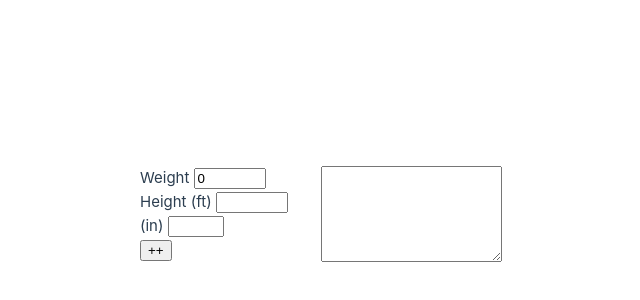
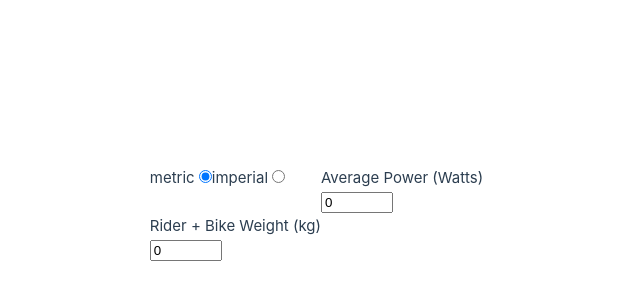
Before and after one commit to trainerday/calculators, a Vue app: page / in a window 1280 px wide. Shown: the part 186-486 px from the top of the page, without its empty margins (319-959 px from the left). Built offline with nearby package versions, Linux system fonts and the light colour scheme.

Commit message:
Taking a small break, lots of redoing of work as I research more

```diff
--- a/package.json
+++ b/package.json
@@ -9,6 +9,7 @@
     "preview": "vite preview"
   },
   "dependencies": {
+    "eslint": "^9.27.0",
     "vue": "^3.5.13"
   },
   "devDependencies": {
--- a/src/App.vue
+++ b/src/App.vue
@@ -1,42 +1,48 @@
 <script setup>
 import { ref } from 'vue';
+import Number_box_with_text from './components/number_box_with_text.vue';
+import Custom_radio_form_group from './components/custom_radio_form_group.vue'
 
-let height = ref(0);
+let is_metric = ref(true);
+let unit_systems = ref([{
+  label: "metric",
+  value: "kg"
+}, {
+  label: "imperial",
+  value: "lbs"
+}]) ;
+
 let weight = ref(0);
-
-function adjust(amount) {
-
-}
-
-function changeWeight(e) {
-  weight.value = e.target.value;
-  console.log(weight.value);
-}
-
-function changeHeight(e, scale) {
-
-  console.log(e.target.value)
-}
-
-function al(str) {
-  alert(str);
-}
+let power = ref(0);
+let unit = ref('kg');
 
 </script>
 
 <template>
-  <form>
-    <p>Weight <input required type="number" :value="weight" @change="changeWeight($event)" id="weight" min="0" max="1000"></p>
-    <p>
-      Height (ft) <input required type="number" @change="changeHeight($event, 12)" id="feet" min="0" max="1000"> <br>
-      (in) <input required type="number" @change="changeHeight($event, 1)" id="in" min="0" max="11">
-    </p>
+  <div class="units">
+    <Custom_radio_form_group
+      v-model="unit"
+      v-bind:fields="unit_systems"
+      name="unitsys"
+    />
+  </div>
+  <div class="energy">
+    <Number_box_with_text
+      text="Average Power"
+      unit="Watts"
+      :params="{min: -100, max: 2700}"
+      v-model="power"
+    />
+  </div>
+  <div class="weight">
+    <Number_box_with_text
+      text="Rider + Bike Weight"
+      :unit="unit"
+      :params="{min: 0, max: 1000}"
+      v-model="weight"
+    />
+  </div>
 
-    <button type="submit" @click="adjust()">++</button>
-
-  </form>
-
-  <textarea v-on:keyup.s="al('Wowza');"></textarea>
 </template>
 
 <style scoped>
--- /dev/null
+++ b/src/components/custom_radio_form_group.vue
@@ -0,0 +1,39 @@
+<script setup>
+import { ref, defineProps, defineModel } from 'vue';
+
+const props = defineProps({
+    fields: {
+        type: Array,
+        required: true,
+    },
+    name : {
+        type: String,
+        required: true,
+    }
+})
+
+let selected_value = defineModel();
+
+let should_be_checked = ref(true) ;
+function check_check() {
+    if (should_be_checked) {
+        should_be_checked = false;
+        return true;
+    }
+    else {
+        return false;
+    }
+}
+</script>
+
+<template>
+    <label v-for="(i, index) in fields" :key="index" class="radio-container"> {{ i.label }}
+        <input type="radio" :name="name" :value="i.value" v-model="selected_value">
+        <span class="checkmark"></span>
+    </label>
+
+</template>
+
+<style scoped>
+
+</style>
--- /dev/null
+++ b/src/components/number_box_with_text.vue
@@ -0,0 +1,32 @@
+<script setup>
+
+
+    const props = defineProps({
+        text: {
+            type: String,
+            required: true,
+        },
+        unit: {
+            type: String,
+            required: true,
+        },
+        params: {
+            type: Object,
+            required: false,
+        },
+    })
+
+    let amount = defineModel();
+</script>
+
+<template>
+    <p>
+        {{ text }} ({{ unit }}) <br>
+        <input
+            type="number"
+            :value="amount"
+            :min="(typeof params !== 'undefined') ? params.min : 0"
+            :max="(typeof params !== 'undefined') ? params.max : 1000"
+        >
+    </p>
+</template>
```
Also changed, not shown: src/components/custom_radio_button.vue (added, +33 -0 lines), 1 other file (tests, documents, lock files or other folders).
